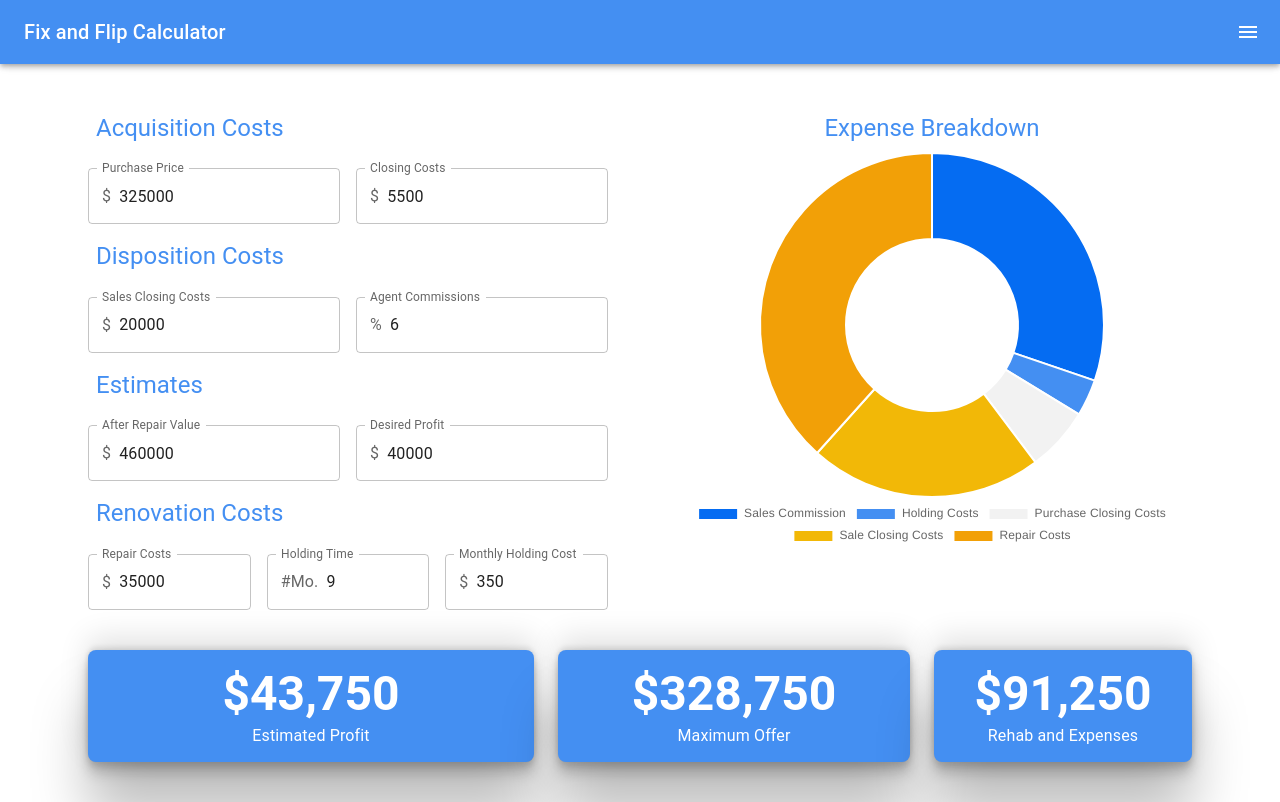
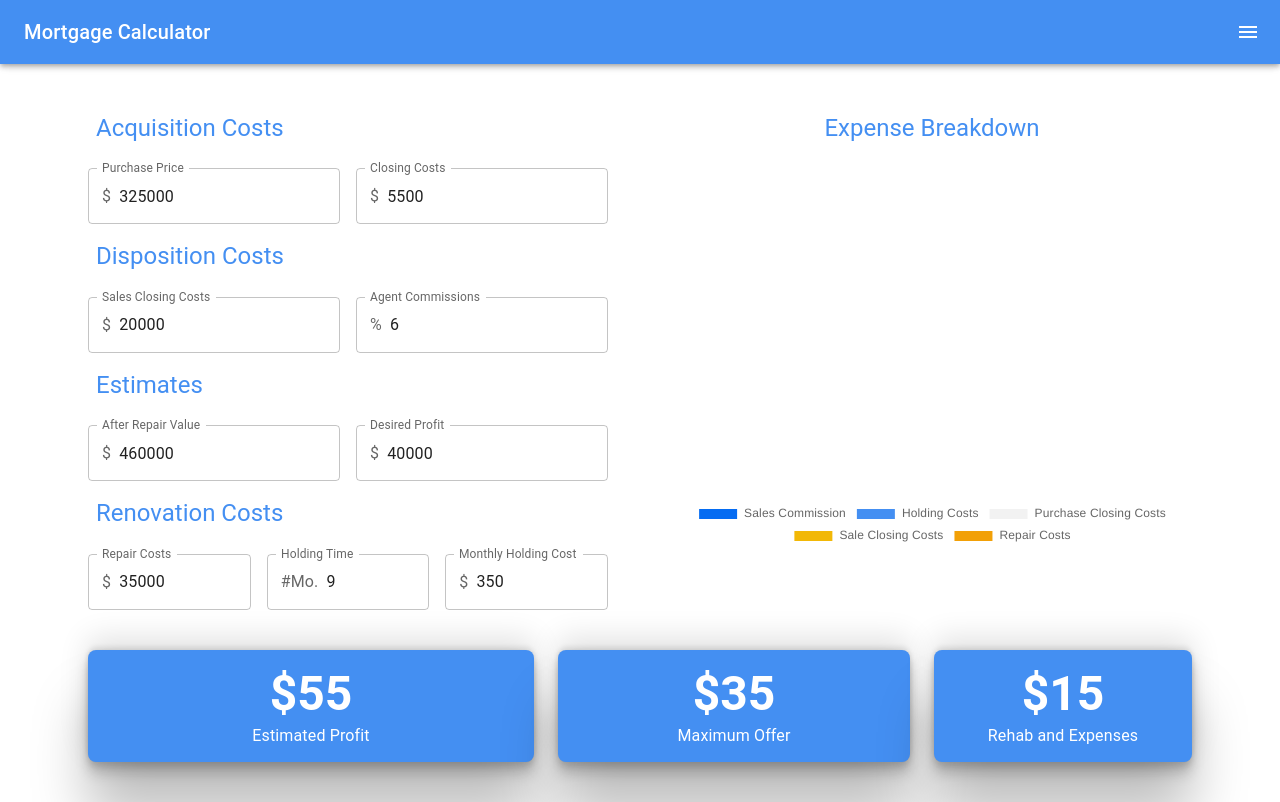
Before and after one commit to ryanevans253/react-calculators, a React (Create React App) app: page / in a window 1280 px wide. Built offline with nearby package versions, Linux system fonts and the light colour scheme.

Commit message:
mortgage page update

```diff
--- a/src/App.js
+++ b/src/App.js
@@ -86,7 +86,7 @@ function App() {
 
   return (
     <div className="App">
-      <PersistentDrawerRight />
+      <PersistentDrawerRight title="Fix and Flip Calculator" />
       <Container maxWidth="lg">
         <Grid container spacing={2}>
           <Grid item xs={12} md={6}>
--- /dev/null
+++ b/src/Mortgage.js
@@ -0,0 +1,110 @@
+import React, { useState, useEffect } from "react";
+import PersistentDrawerRight from "./components/drawerNav/Navigation.js";
+import InputArea from "./components/inputbox/InputBox.js";
+import { Grid } from "@mui/material";
+import { Container } from "@mui/material";
+import FlipChart from "./components/flipChart/FlipChart";
+import { Typography } from "@mui/material";
+import Results from "./components/flipResults/FlipResults";
+
+function Mortgage() {
+  const [purchasePrice, setPurchasePrice] = useState(325000);
+  const [interestRate, setInterestRate] = useState(3.4);
+  const [downPayment, setDownPayment] = useState(20);
+  const [loanLength, setLoanLength] = useState(360);
+
+  //advanced
+
+  const [yearlyTaxes, setYearlyTaxes] = useState(5500);
+  const [yearlyInsurance, setYearlyInsurance] = useState(2200);
+  const [yearlyHOA, setYearlyHOA] = useState(0);
+
+  const [monthlyMortgage, setMonthlyMortgage] = useState(99);
+
+  useEffect(() => {
+    setMonthlyMortgage(+purchasePrice * (+interestRate / 100 + 1));
+  }, []);
+
+  //potential type conversion bug here
+  // useEffect(() => {
+  //   setRehabAndExpenses(
+  //     +closingCosts +
+  //       +salesClosing +
+  //       (+arv * +commissions) / 100 +
+  //       +repair +
+  //       +holdingCost * holdingTime
+  //   );
+  // }, [
+  //   closingCosts,
+  //   salesClosing,
+  //   arv,
+  //   commissions,
+  //   repair,
+  //   holdingCost,
+  //   holdingTime,
+  // ]);
+
+  return (
+    <div className="App">
+      <PersistentDrawerRight title="Mortgage Calculator" />
+      <Container maxWidth="lg">
+        <Grid container spacing={2}>
+          <Grid item xs={12} md={6}>
+            <InputArea
+              // onPurchaseChange={setPurchasePrice}
+              // onClosingChange={setClosingCosts}
+              // onSaleClosingChange={setSalesClosing}
+              // onCommissionChange={setCommissions}
+              // onARVChange={setARV}
+              // onProfitChange={setProfit}
+              // onRepairChange={setRepair}
+              // onHoldingTimeChange={setHoldingTime}
+              // onHoldingCostChange={setHoldingCost}
+              //mortgage
+              onPurchasePriceChange={setPurchasePrice}
+            />
+          </Grid>
+          <Grid item xs={12} md={6}>
+            <Container maxWidth="sm">
+              <Typography
+                align="center"
+                variant="h5"
+                gutterBottom
+                component="div"
+                sx={{ mx: 1, color: "#448FF2" }}
+              >
+                Expense Breakdown
+              </Typography>
+              <FlipChart
+              // commission={commissions}
+              // arv={arv}
+              // purchaseClosingCosts={closingCosts}
+              // salesClosingCosts={salesClosing}
+              // holdingCost={holdingCost}
+              // holdingTime={holdingTime}
+              // repair={repair}
+              />
+            </Container>
+          </Grid>
+        </Grid>
+      </Container>
+      <Container maxWidth="lg" sx={{ my: 5 }}>
+        <Container>
+          <Grid container spacing={3}>
+            <Grid item xs={12} sm={12} md={5}>
+              <Results name="Estimated Profit" header={55}></Results>
+            </Grid>
+            <Grid item xs={12} sm={7} md={4}>
+              <Results name={"Maximum Offer"} header={35} />
+            </Grid>
+            <Grid item xs={12} sm={5} md={3}>
+              <Results name="Rehab and Expenses" header={15} />
+            </Grid>
+          </Grid>
+        </Container>
+      </Container>
+    </div>
+  );
+}
+
+export default Mortgage;
--- a/src/components/drawerNav/Navigation.js
+++ b/src/components/drawerNav/Navigation.js
@@ -65,7 +65,7 @@ const DrawerHeader = styled("div")(({ theme }) => ({
   justifyContent: "flex-start",
 }));
 
-export default function PersistentDrawerRight() {
+export default function PersistentDrawerRight(props) {
   const theme = useTheme();
   const [open, setOpen] = React.useState(false);
 
@@ -83,7 +83,7 @@ export default function PersistentDrawerRight() {
       <AppBar position="fixed" open={open} sx={{ backgroundColor: "#448FF2" }}>
         <Toolbar>
           <Typography variant="h6" noWrap sx={{ flexGrow: 1 }} component="div">
-            Fix and Flip Calculator
+            {props.title}
           </Typography>
           <IconButton
             color="inherit"
--- a/src/index.js
+++ b/src/index.js
@@ -3,10 +3,12 @@ import ReactDOM from "react-dom";
 import "./index.css";
 import App from "./App";
 import reportWebVitals from "./reportWebVitals";
+import Mortgage from "./Mortgage";
 
 ReactDOM.render(
   <React.StrictMode>
-    <App />
+    {/* <App /> */}
+    <Mortgage />
   </React.StrictMode>,
   document.getElementById("root")
 );
```
Also changed, not shown: src/components/mortgageChart/MortgageChart.js (added, +64 -0 lines).
